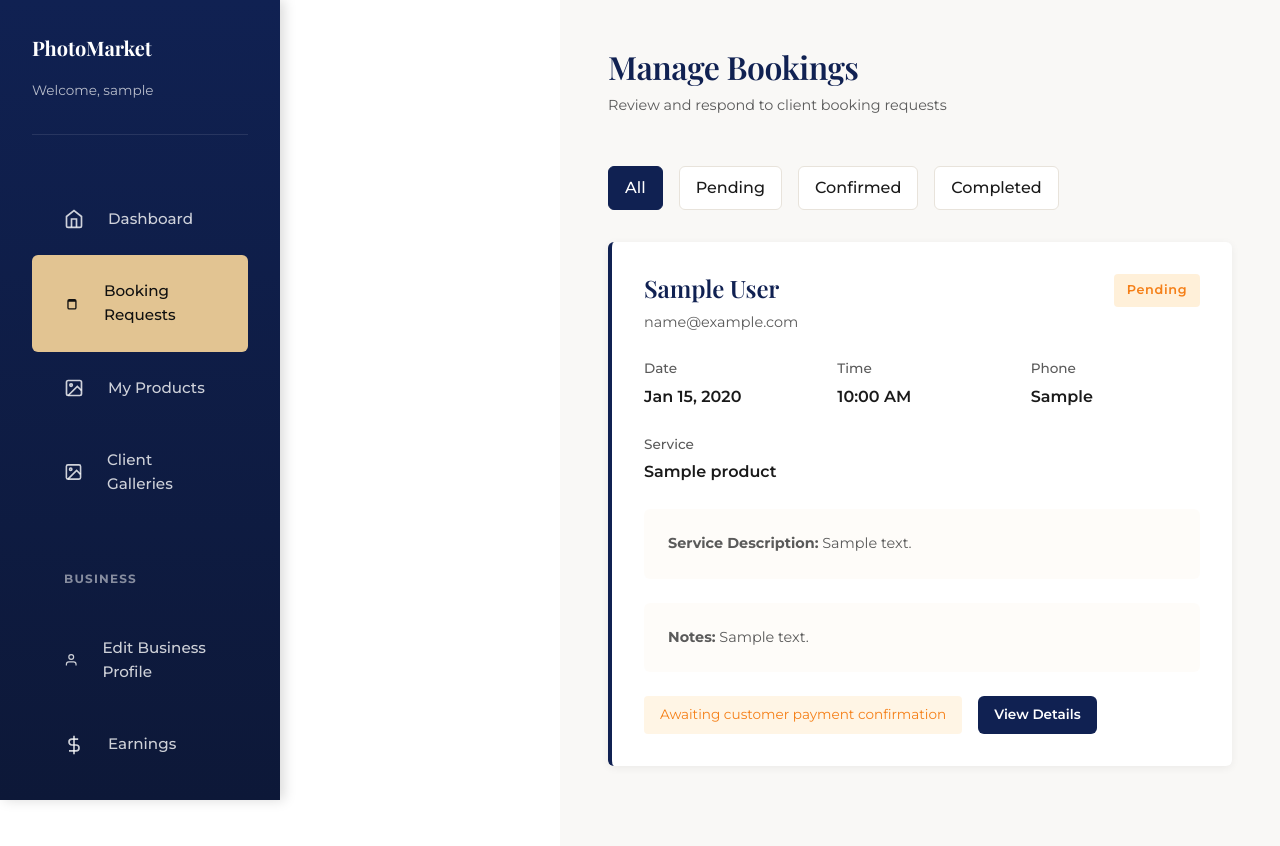
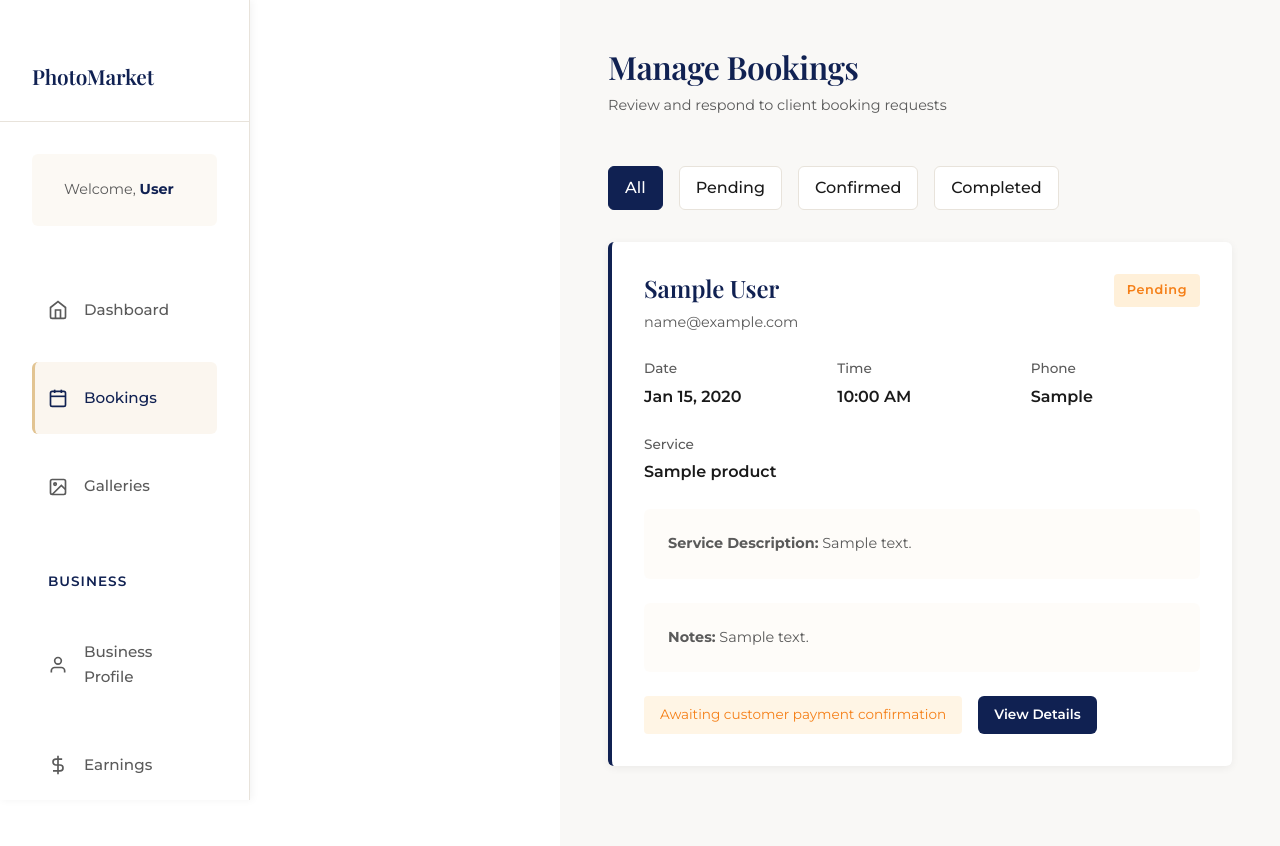
Before and after one commit to ladymargehagan/glamphotobooth, a PHP site: page /photographer/manage_bookings.php in a window 1280 px wide. Run offline with PHP 8.4, Linux system fonts and the light colour scheme; the visitor is signed in with stand-in values (Sample User, id 1); tables that the repository leaves empty hold one stand-in row (values such as "Sample post"); some libraries are stand-ins or nearby versions.

Commit message:
photographer bookings

```diff
--- a/photographer/manage_bookings.php
+++ b/photographer/manage_bookings.php
@@ -293,88 +293,7 @@ $dashboardCss = SITE_URL . '/css/dashboard.css';
 <body>
     <div class="dashboard-layout">
         <!-- Sidebar -->
-        <aside class="dashboard-sidebar">
-            <div class="sidebar-header">
-                <div class="sidebar-brand">PhotoMarket</div>
-                <div class="sidebar-user">Welcome, <?php echo htmlspecialchars($_SESSION['user_name']); ?></div>
-            </div>
-
-            <nav>
-                <ul class="sidebar-nav">
-                    <li class="sidebar-nav-item">
-                        <a href="<?php echo SITE_URL; ?>/photographer/dashboard.php" class="sidebar-nav-link">
-                            <svg class="sidebar-nav-icon" viewBox="0 0 24 24" fill="none" stroke="currentColor">
-                                <path d="M3 9l9-7 9 7v11a2 2 0 0 1-2 2H5a2 2 0 0 1-2-2z"></path>
-                                <polyline points="9 22 9 12 15 12 15 22"></polyline>
-                            </svg>
-                            Dashboard
-                        </a>
-                    </li>
-                    <li class="sidebar-nav-item">
-                        <a href="<?php echo SITE_URL; ?>/customer/manage_bookings.php" class="sidebar-nav-link active">
-                            <svg class="sidebar-nav-icon" viewBox="0 0 24 24" fill="none" stroke="currentColor">
-                                <path d="M6 9h12M6 9a2 2 0 0 1 2-2h8a2 2 0 0 1 2 2v10a2 2 0 0 1-2 2H8a2 2 0 0 1-2-2V9z"></path>
-                            </svg>
-                            Booking Requests
-                        </a>
-                    </li>
-                    <li class="sidebar-nav-item">
-                        <a href="<?php echo SITE_URL; ?>/customer/manage_products.php" class="sidebar-nav-link">
-                            <svg class="sidebar-nav-icon" viewBox="0 0 24 24" fill="none" stroke="currentColor">
-                                <rect x="3" y="3" width="18" height="18" rx="2"></rect>
-                                <circle cx="8.5" cy="8.5" r="1.5"></circle>
-                                <polyline points="21 15 16 10 5 21"></polyline>
-                            </svg>
-                            My Products
-                        </a>
-                    </li>
-                    <li class="sidebar-nav-item">
-                        <a href="<?php echo SITE_URL; ?>/photographer/manage_bookings.php?status=completed" class="sidebar-nav-link">
-                            <svg class="sidebar-nav-icon" viewBox="0 0 24 24" fill="none" stroke="currentColor">
-                                <rect x="3" y="3" width="18" height="18" rx="2"></rect>
-                                <circle cx="8.5" cy="8.5" r="1.5"></circle>
-                                <polyline points="21 15 16 10 5 21"></polyline>
-                            </svg>
-                            Client Galleries
-                        </a>
-                    </li>
-                </ul>
-
-                <div class="sidebar-section">
-                    <div class="sidebar-section-title">Business</div>
-                    <ul class="sidebar-nav">
-                        <li class="sidebar-nav-item">
-                            <a href="<?php echo SITE_URL; ?>/customer/edit_profile.php" class="sidebar-nav-link">
-                                <svg class="sidebar-nav-icon" viewBox="0 0 24 24" fill="none" stroke="currentColor">
-                                    <path d="M20 21v-2a4 4 0 0 0-4-4H8a4 4 0 0 0-4 4v2"></path>
-                                    <circle cx="12" cy="7" r="4"></circle>
-                                </svg>
-                                Edit Business Profile
-                            </a>
-                        </li>
-                        <li class="sidebar-nav-item">
-                            <a href="<?php echo SITE_URL; ?>/customer/earnings.php" class="sidebar-nav-link">
-                                <svg class="sidebar-nav-icon" viewBox="0 0 24 24" fill="none" stroke="currentColor">
-                                    <line x1="12" y1="1" x2="12" y2="23"></line>
-                                    <path d="M17 5H9.5a3.5 3.5 0 0 0 0 7h5a3.5 3.5 0 0 1 0 7H6"></path>
-                                </svg>
-                                Earnings
-                            </a>
-                        </li>
-                        <li class="sidebar-nav-item">
-                            <a href="<?php echo SITE_URL; ?>/actions/logout.php" class="sidebar-nav-link">
-                                <svg class="sidebar-nav-icon" viewBox="0 0 24 24" fill="none" stroke="currentColor">
-                                    <path d="M9 21H5a2 2 0 0 1-2-2V5a2 2 0 0 1 2-2h4"></path>
-                                    <polyline points="16 17 21 12 16 7"></polyline>
-                                    <line x1="21" y1="12" x2="9" y2="12"></line>
-                                </svg>
-                                Logout
-                            </a>
-                        </li>
-                    </ul>
-                </div>
-            </nav>
-        </aside>
+        <?php require_once __DIR__ . '/../views/dashboard_sidebar.php'; ?>
 
         <!-- Main Content -->
         <main class="dashboard-content">
```
